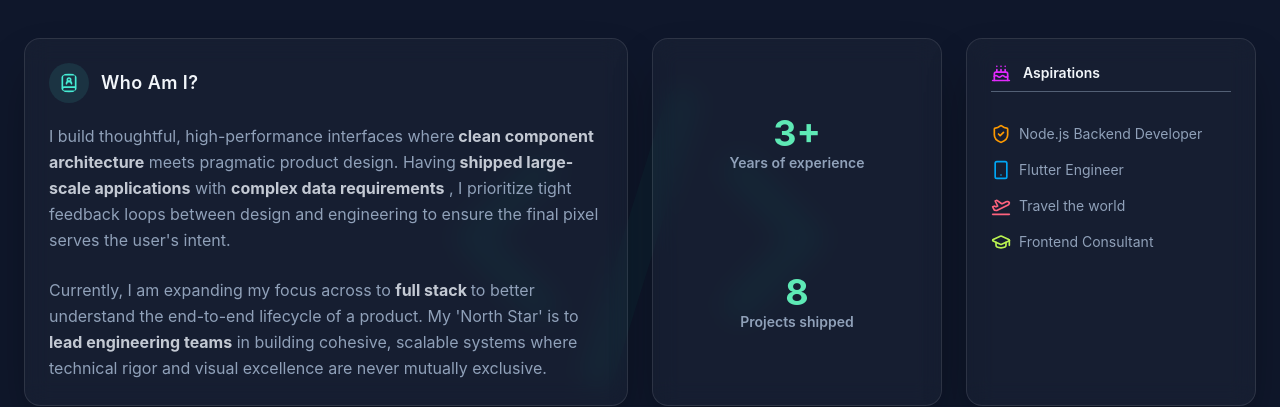
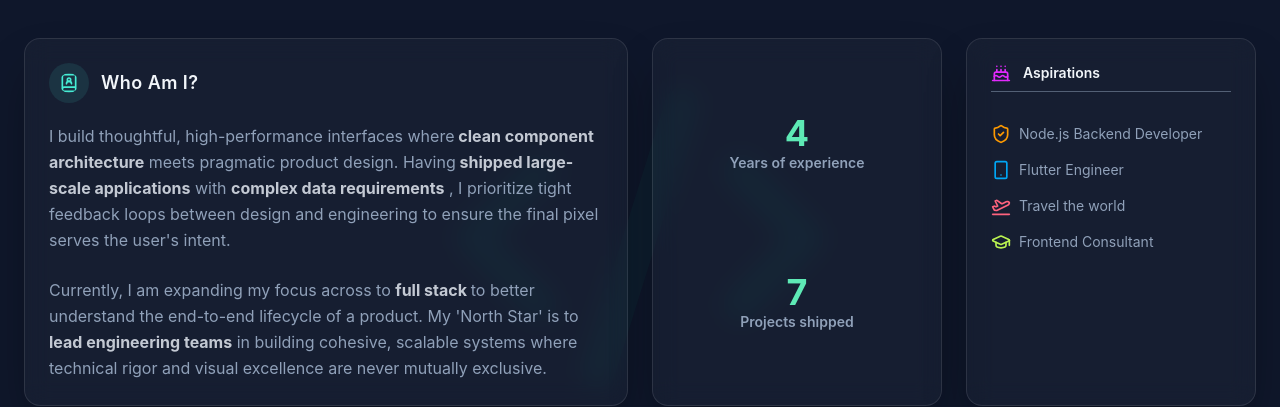
Before and after one commit to EfuaS/portfolio-upgrade, a React (Vite) app: page /#home in a window 1280 px wide. Shown: the part 974-1381 px from the top of the page. Built offline with nearby package versions, Linux system fonts and the light colour scheme.

Commit message:
updated metrics in about section

```diff
--- a/src/features/sections/About.tsx
+++ b/src/features/sections/About.tsx
@@ -138,14 +138,14 @@ export function About() {
         >
           <div>
             <p className="text-4xl text-center font-bold text-emerald-300">
-              3+
+              4
             </p>
             <p className="text-sm text-slate-400 font-semibold">
               Years of experience
             </p>
           </div>
           <div>
-            <p className="text-4xl text-center font-bold text-emerald-300">8</p>
+            <p className="text-4xl text-center font-bold text-emerald-300">7</p>
             <p className="text-sm text-slate-400 font-semibold">
               Projects shipped
             </p>
```
